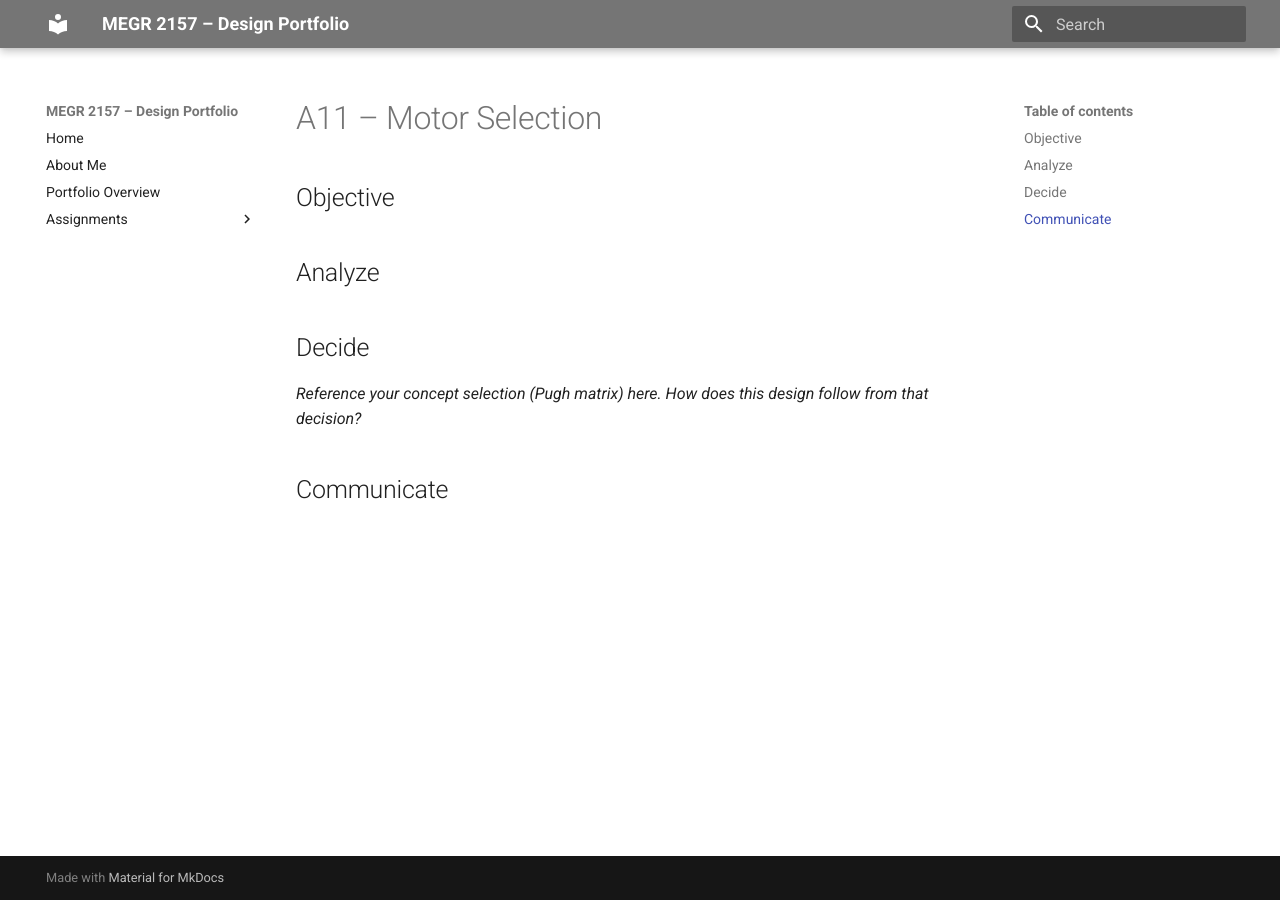
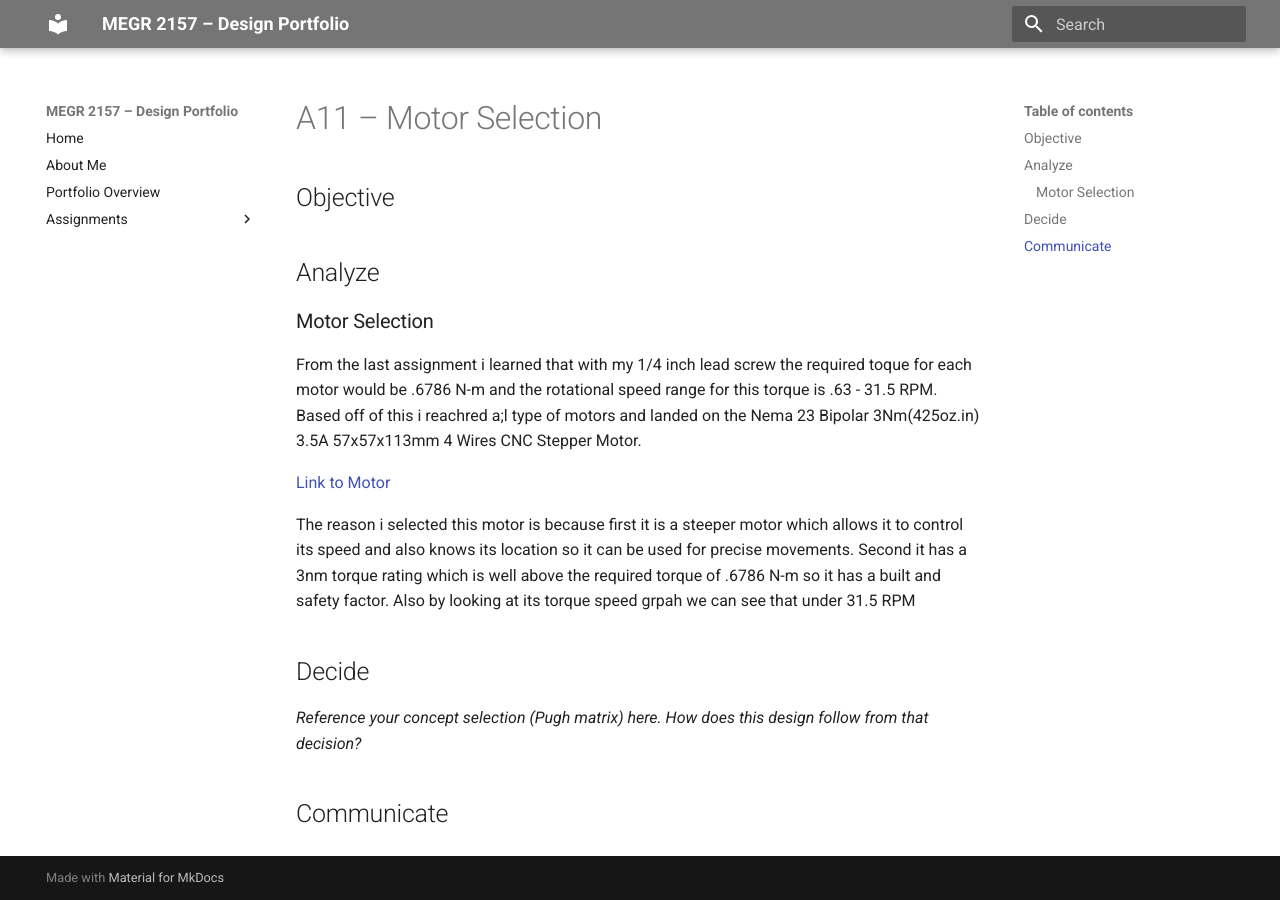
Before and after one commit to jadelma5/megr2156-portfolio, an MkDocs documentation site: the page built from docs/assignments/a11/index.md, in a window 1280 px wide. Built offline with MkDocs 1.6.1 and Material for MkDocs 9.7.7, drawn with Linux system fonts in a browser that asks for light colours.

Commit message:
Update index.md

```diff
--- a/docs/assignments/a11/index.md
+++ b/docs/assignments/a11/index.md
@@ -4,7 +4,13 @@
 
 
 ## Analyze
+### Motor Selection
 
+From the last assignment i learned that with my 1/4 inch lead screw the required toque for each motor would be .6786 N-m and the rotational speed range for this torque is .63 - 31.5 RPM. Based off of this i reachred a;l type of motors and landed on the Nema 23 Bipolar 3Nm(425oz.in) 3.5A 57x57x113mm 4 Wires CNC Stepper Motor.
+
+[Link to Motor](https://www.omc-stepperonline.com/nema-23-bipolar-3nm-425oz-in-3-5a-57x57x114mm-4-wires-cnc-stepper-motor-23hs45-3504s)
+
+The reason i selected this motor is because first it is a steeper motor which allows it to control its speed and also knows its location so it can be used for precise movements. Second it has a 3nm torque rating which is well above the required torque of .6786 N-m so it has a built and safety factor. Also by looking at its torque speed grpah we can see that under 31.5 RPM
 
 ## Decide
 _Reference your concept selection (Pugh matrix) here. How does this design follow from that decision?_
```
